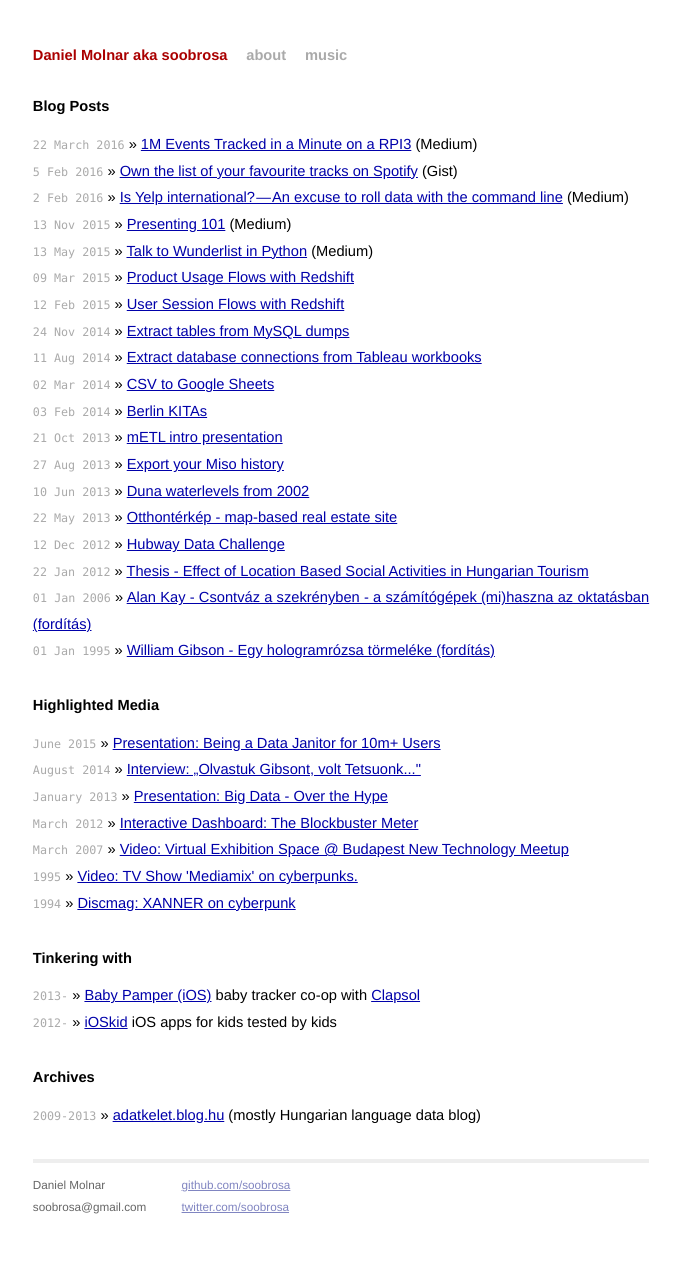
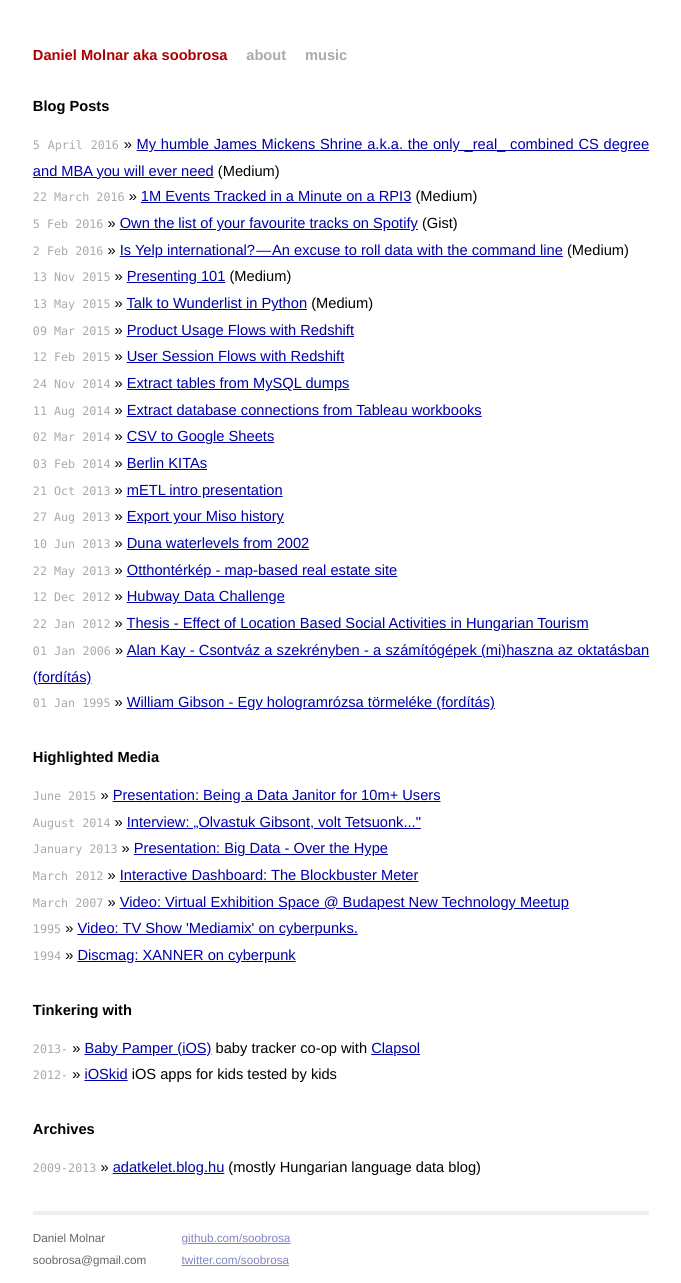
Before and after one commit to mojombo/mojombo.github.io, a Jekyll site: the page built from index.html, in a window 1280 px wide. Shown: the whole page, without its empty margins (299-980 px from the left). Built offline with Jekyll 4.4.1, drawn with Linux system fonts in a browser that asks for light colours; before the commit the page ends 1230 px from its top, so only the background shows below that.

Commit message:
James Mickens

```diff
--- a/index.html
+++ b/index.html
@@ -6,6 +6,7 @@
 <div id="home">
   <h1>Blog Posts</h1>
   <ul class="posts">
+    <li><span>5 April 2016</span> &raquo; <a href="https://medium.com/@soobrosa/my-humble-james-mickens-shrine-a-k-a-the-only-real-combined-cs-degree-and-mba-you-will-ever-need-1f437f496d1c#.f281aaqbh">My humble James Mickens Shrine a.k.a. the only _real_ combined CS degree and MBA you will ever need</a> (Medium)
     <li><span>22 March 2016</span> &raquo; <a href="https://medium.com/@soobrosa/1m-events-tracked-in-a-minute-on-a-rpi3-b5fb824d90bf#.ubobs2rnk">1M Events Tracked in a Minute on a RPI3</a> (Medium)
     <li><span>5 Feb 2016</span> &raquo; <a href="https://gist.github.com/soobrosa/a6119b2ee35555c296f3">Own the list of your favourite tracks on Spotify</a> (Gist)
     <li><span>2 Feb 2016</span> &raquo; <a href="https://medium.com/@soobrosa/is-yelp-international-an-excuse-to-roll-data-with-the-command-line-415dc04499a3#.gzu0dqg38">Is Yelp international? — An excuse to roll data with the command line</a> (Medium)
```
